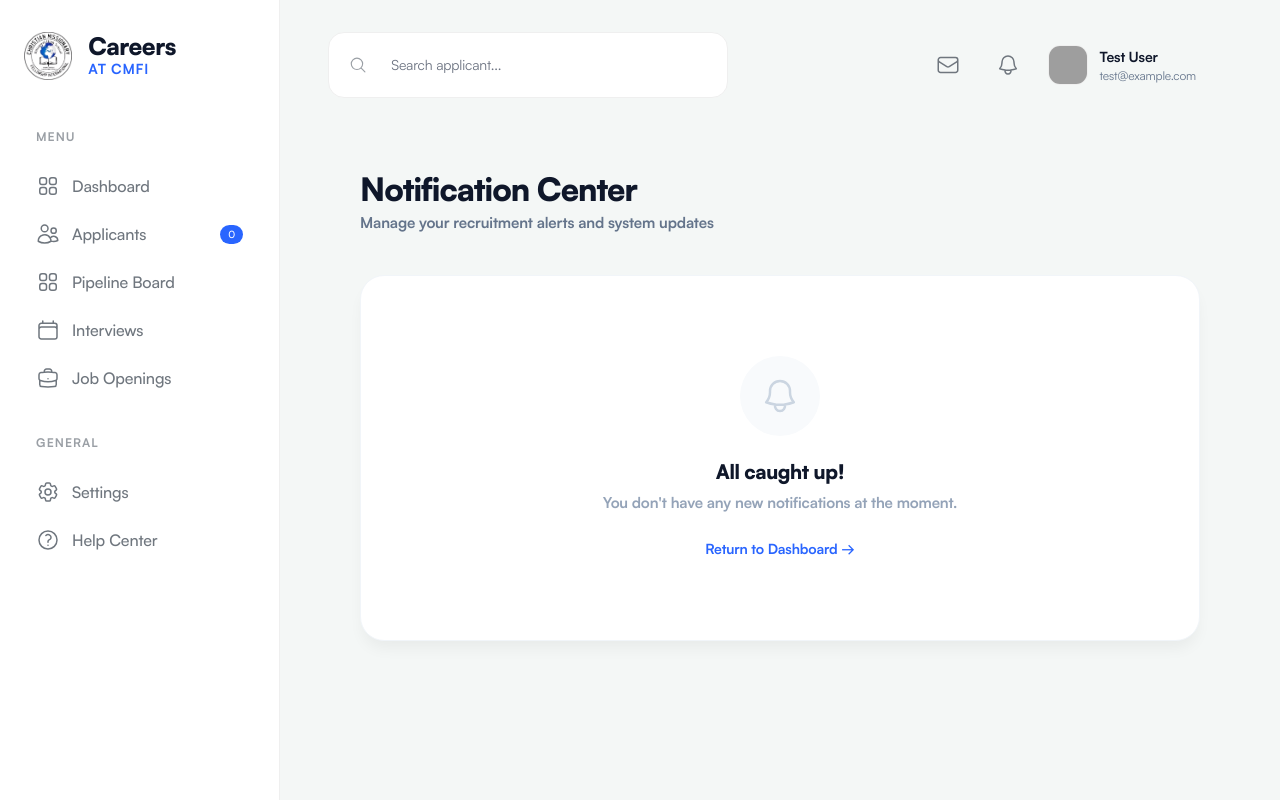
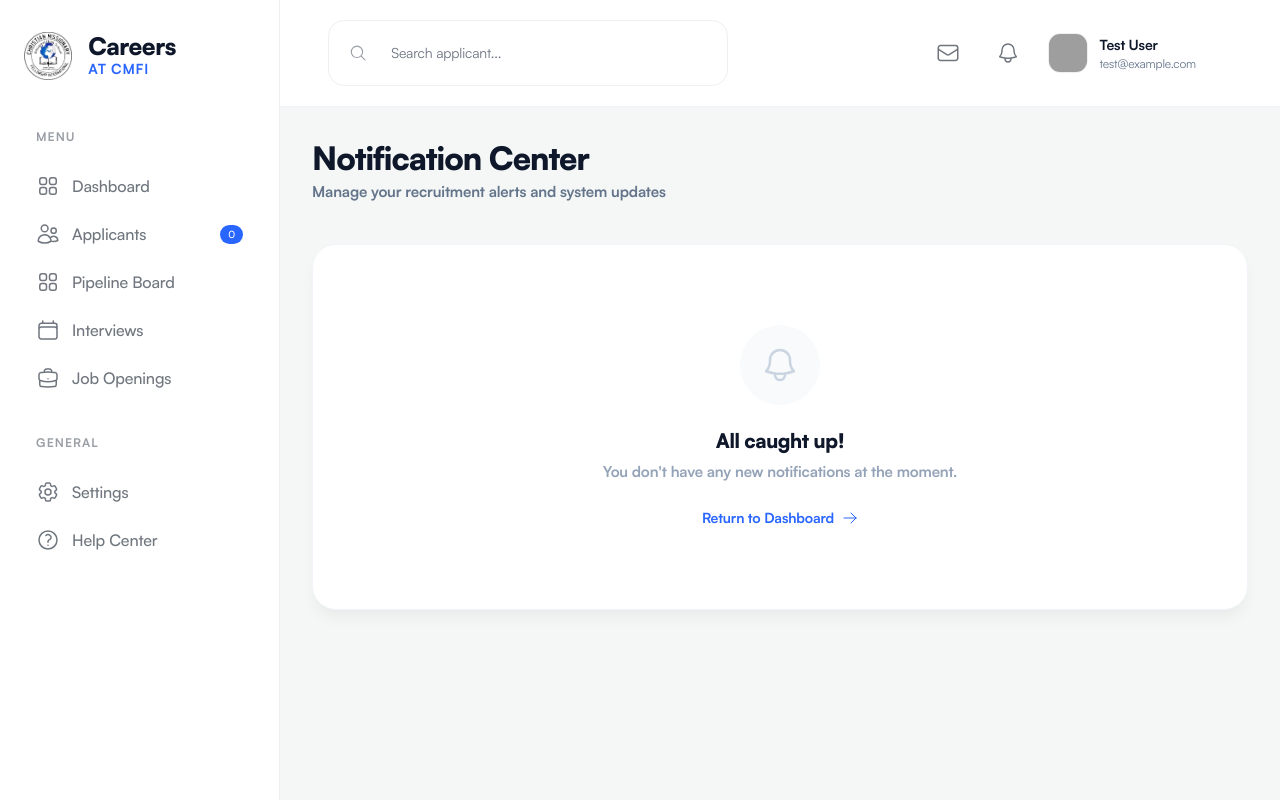
Before and after one commit to KayZee52/CMFI-website, a Laravel app: page /notifications in a window 1280 px wide. Run offline with Laravel 12, Linux system fonts and the light colour scheme; a user stored in the database is signed in; data comes from the database, SQL or seed files in the repository; data that the repository does not hold is empty; style sheets or scripts are compiled from the project's sources; grey boxes are pictures that could not be loaded.

Commit message:
refactor: improve recruitment layout responsiveness and update toast notifications with new SVG icons

```diff
--- a/ui_forclone/recruitment-app/resources/views/components/icon.blade.php
+++ b/ui_forclone/recruitment-app/resources/views/components/icon.blade.php
@@ -37,6 +37,12 @@
         'check' => '<path stroke-linecap="round" stroke-linejoin="round" d="M4.5 12.75l6 6 9-13.5" />',
 
         'arrow-left' => '<path stroke-linecap="round" stroke-linejoin="round" d="M10.5 19.5L3 12m0 0l7.5-7.5M3 12h18" />',
+
+        'arrow-right' => '<path stroke-linecap="round" stroke-linejoin="round" d="M13.5 4.5L21 12m0 0l-7.5 7.5M21 12H3" />',
+
+        'check-circle' => '<path stroke-linecap="round" stroke-linejoin="round" d="M9 12.75L11.25 15 15 9.75M21 12a9 9 0 11-18 0 9 9 0 0118 0z" />',
+
+        'alert-circle' => '<path stroke-linecap="round" stroke-linejoin="round" d="M12 9v3.75m9-.75a9 9 0 11-18 0 9 9 0 0118 0zm-9 3.75h.008v.008H12v-.008z" />',
     ];
 @endphp
 
--- a/ui_forclone/recruitment-app/resources/views/layouts/recruitment.blade.php
+++ b/ui_forclone/recruitment-app/resources/views/layouts/recruitment.blade.php
@@ -85,10 +85,10 @@
             </nav>
         </aside>
 
-        <!-- Main Content -->
-        <main class="main-content">
+        <!-- Main Wrapper -->
+        <div style="flex: 1; display: flex; flex-direction: column; min-width: 0; height: 100vh;">
             <!-- Top Header -->
-            <header class="top-header">
+            <header class="top-header" style="background: white; border-bottom: 1px solid #F1F5F9; padding: 20px 48px; margin-bottom: 0;">
                 <div class="search-bar">
                     <x-icon name="search" class="w-5 h-5" style="color: #9A9FA5;" />
                     <input type="text" placeholder="Search applicant...">
@@ -215,8 +215,10 @@
                 </div>
             </header>
 
-            @yield('content')
-        </main>
+            <main class="main-content" style="flex: 1; overflow-y: auto; padding: 0;">
+                @yield('content')
+            </main>
+        </div>
     </div>
 </body>
 </html>
--- a/ui_forclone/recruitment-app/resources/views/notifications/index.blade.php
+++ b/ui_forclone/recruitment-app/resources/views/notifications/index.blade.php
@@ -55,7 +55,9 @@
                 </div>
                 <h3 style="font-size: 20px; font-weight: 800; color: #0F172A; margin: 0;">All caught up!</h3>
                 <p style="font-size: 15px; color: #94A3B8; font-weight: 600; margin-top: 8px;">You don't have any new notifications at the moment.</p>
-                <a href="{{ route('dashboard') }}" style="display: inline-block; margin-top: 24px; font-size: 14px; font-weight: 700; color: var(--primary); text-decoration: none;">Return to Dashboard &rarr;</a>
+                <a href="{{ route('dashboard') }}" style="display: inline-flex; align-items: center; gap: 8px; margin-top: 24px; font-size: 14px; font-weight: 700; color: var(--primary); text-decoration: none;">
+                    Return to Dashboard <x-icon name="arrow-right" class="w-4 h-4" />
+                </a>
             </div>
         @endforelse
     </div>
```
Also changed, not shown: ui_forclone/recruitment-app/resources/views/admin/applicants/pipeline.blade.php (+7 -2 lines).
